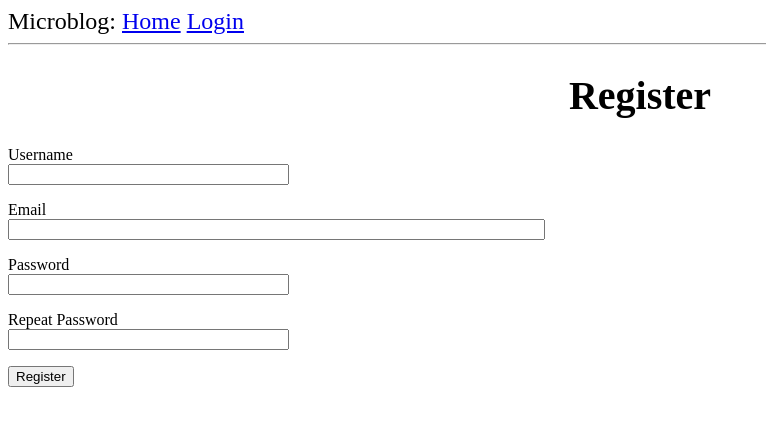
After one commit to mathieuVdn/first_flask, a Flask app: page /register in a window 1280 px wide. The commit adds this page. Shown: the top 426 px of the page, without its empty margins (0-766 px from the left). Run offline with Flask 3, Linux system fonts and the light colour scheme.

Commit message:
register_done

```diff
--- a/app/forms.py
+++ b/app/forms.py
@@ -1,10 +1,39 @@
 from flask_wtf import FlaskForm
 from wtforms import StringField, PasswordField, BooleanField, SubmitField
-from wtforms.validators import DataRequired
+from wtforms.validators import ValidationError, DataRequired, Email, EqualTo
+import sqlalchemy as sa
+from app import db
+from app.models import User
 
 
 class LoginForm(FlaskForm):
     username = StringField('Username', validators=[DataRequired()])
     password = PasswordField("Password", validators=[DataRequired()])
-    remember_me = BooleanField("Remember me", validators=[DataRequired()])
+    remember_me = BooleanField("Remember me")
     submit = SubmitField("Sign in")
+
+
+class RegistrationForm(FlaskForm):
+    username = StringField('Username', validators=[DataRequired()])
+    email = StringField("Email", validators=[DataRequired(), Email()])
+    password = PasswordField("Password", validators=[DataRequired()])
+    password2 = PasswordField(
+        "Repeat Password", validators=[DataRequired(), EqualTo('password')]
+    )
+    submit = SubmitField('Register')
+
+    def validate_username(self, username):
+        print(username.data)
+        user = db.session.scalar(sa.select(User).where(
+            User.username == username.data))
+        print(user)
+        if user is not None:
+            raise ValidationError('Please use a different username.')
+
+    def validate_email(self, email):
+        print(email.data)
+        user = db.session.scalar(sa.select(User).where(
+            User.email == email.data))
+        print(user)
+        if user is not None:
+            raise ValidationError('Please use a different email address.')
--- a/app/routes.py
+++ b/app/routes.py
@@ -1,6 +1,12 @@
-from app import app
-from flask import render_template, flash, redirect, url_for
-from app.forms import LoginForm
+from app import app, db
+from flask_login import current_user, login_user
+from flask import render_template, flash, redirect, url_for, request
+from app.forms import LoginForm, RegistrationForm
+from app.models import User
+from flask_login import logout_user, login_required
+import sqlalchemy as sa
+from urllib.parse import urlsplit
+
 
 @app.route('/')
 def homepage():
@@ -8,6 +14,7 @@ def homepage():
 
 
 @app.route('/index')
+@login_required
 def index():
     user = {"username": "Mathieu"}
     posts = [
@@ -20,15 +27,53 @@ def index():
             'body': 'The Avengers movie was so cool!'
         }
     ]
-    return render_template('index.html', title='Home', user=user, posts=posts)
+    return render_template('index.html', title='Home', posts=posts)
 
 
-@app.route("/login", methods=["GET", "POST"])
+@app.route('/login', methods=['GET', 'POST'])
 def login():
+    if current_user.is_authenticated:
+        return redirect(url_for('index'))
     form = LoginForm()
+    print(form.password)
     if form.validate_on_submit():
-        flash("Login requested for user {}, remember_me={}".format(
-            form.username.data, form.remember_me.data
-        ))
+        user = db.session.scalar(
+            sa.select(User).where(User.username == form.username.data))
+        if user is None or not user.check_password(form.password.data):
+            flash('Invalid username or password')
+            return redirect(url_for('login'))
+        login_user(user, remember=form.remember_me.data)
         return redirect(url_for('index'))
-    return render_template("login.html", title="Sign In", form=form)
+    return render_template('login.html', title='Sign In', form=form)
+
+
+@app.route('/register', methods=['GET', 'POST'])
+def register():
+    if current_user.is_authenticated:
+        return redirect(url_for('index'))
+    form = RegistrationForm()
+    if form.validate_on_submit():
+        user = User(username=form.username.data, email=form.email.data)
+        user.set_password(form.password.data)
+        db.session.add(user)
+        db.session.commit()
+        flash('Congratulations, you are now a registered user!')
+        return redirect(url_for('login'))
+    return render_template('register.html', title='Register', form=form)
+
+
+@app.route("/logout")
+def logout():
+    logout_user()
+    return redirect(url_for("index"))
+
+
+@app.route("/user/<username>")
+@login_required
+def user(username):
+    user = db.first_or_404(sa.select(User).where(User.username == username))
+    posts = [
+        {'author': user, 'body': 'Test post #1'},
+        {'author': user, 'body': 'Test post #2'}
+    ]
+    return render_template('user.html', user=user, posts=posts)
--- a/app/static/style.css
+++ b/app/static/style.css
@@ -6,3 +6,7 @@ h1 {
 div {
     font-size: 1.5rem;
 }
+
+.error {
+    color: red;
+}
--- a/app/templates/base.html
+++ b/app/templates/base.html
@@ -13,9 +13,14 @@
     <link href="../static/style.css" rel="stylesheet"/>
 </head>
 <body>
-    <div>Microblog
+    <div>
+        Microblog:
         <a href="{{ url_for('index') }}">Home</a>
+        {% if current_user.is_anonymous %}
         <a href="{{ url_for('login') }}">Login</a>
+        {% else %}
+        <a href="{{ url_for('logout') }}">Logout</a>
+        {% endif %}
     </div>
     <hr>
     {% with messages = get_flashed_messages() %}
--- a/app/templates/login.html
+++ b/app/templates/login.html
@@ -7,8 +7,11 @@
         <p>
             {{ form.username.label }} <br>
             {{form.username(size=32)}} <br>
+
             {% for error in form.username.errors %}
+
             <span style="color: red;">[{{ error }}]</span>
+
             {% endfor %}
         </p>
         <p>
@@ -16,10 +19,13 @@
             {{ form.password(size=32) }} <br>
             {% for error in form.password.errors %}
             <span style="color: red;">[{{ error }}]</span>
+
             {% endfor %}
+
         </p>
         <p>{{ form.remember}}</p>
         <p>{{ form.remember_me() }} {{ form.remember_me.label }}</p>
         <p>{{ form.submit() }}</p>
     </form>
+    <p>New User? <a href="{{ url_for('register') }}">Click to Register!</a></p>
 {% endblock %}
--- /dev/null
+++ b/app/templates/register.html
@@ -0,0 +1,37 @@
+{% extends "base.html" %}
+
+{% block content %}
+    <h1>Register</h1>
+    <form action="" method="post">
+        {{ form.hidden_tag() }}
+        <p>
+            {{ form.username.label }}<br>
+            {{ form.username(size=32) }}<br>
+            {% for error in form.username.errors %}
+            <span class="error">[{{ error }}]</span>
+            {% endfor %}
+        </p>
+        <p>
+            {{ form.email.label }}<br>
+            {{ form.email(size=64) }}<br>
+            {% for error in form.email.errors %}
+            <span class="error">[{{ error }}]</span>
+            {% endfor %}
+        </p>
+        <p>
+            {{ form.password.label }}<br>
+            {{ form.password(size=32) }}<br>
+            {% for error in form.password.errors %}
+            <span class="error">[{{ error }}]</span>
+            {% endfor %}
+        </p>
+        <p>
+            {{ form.password2.label }}<br>
+            {{ form.password2(size=32) }}<br>
+            {% for error in form.password2.errors %}
+            <span class="error">[{{ error }}]</span>
+            {% endfor %}
+        </p>
+        <p>{{ form.submit() }}</p>
+    </form>
+{% endblock %}
--- a/config.py
+++ b/config.py
@@ -5,5 +5,7 @@ basedir = os.path.abspath(os.path.dirname(__file__))
 
 class Config(object):
     SECRET_KEY = os.environ.get("SECRET_KEY") or 'tu-ne-sauras-jamais'
+    # SQLALCHEMY_DATABASE_URI = os.environ.get('DATABASE_URL') or \
+    #     'sqlite:///' + os.path.join(basedir, 'app.db')
     SQLALCHEMY_DATABASE_URI = os.environ.get('DATABASE_URL') or \
-        'sqlite:///' + os.path.join(basedir, 'app.db')
+        f"mysql://root:root@localhost:3306/first_flask_app"
```
Also changed, not shown: app/__init__.py (+8 -0 lines), app/models.py (+15 -2 lines), app/templates/index.html (+2 -6 lines), app.db.
